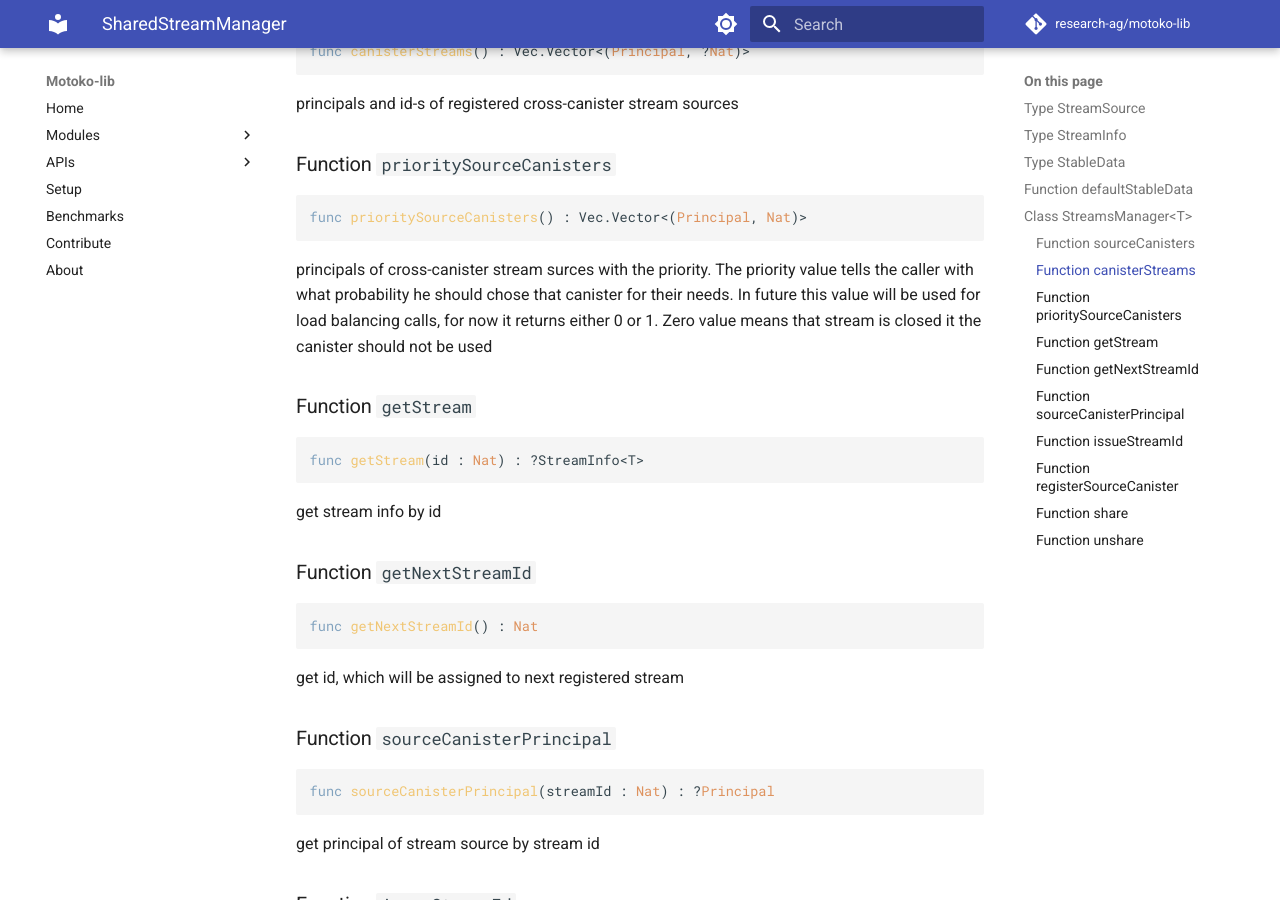
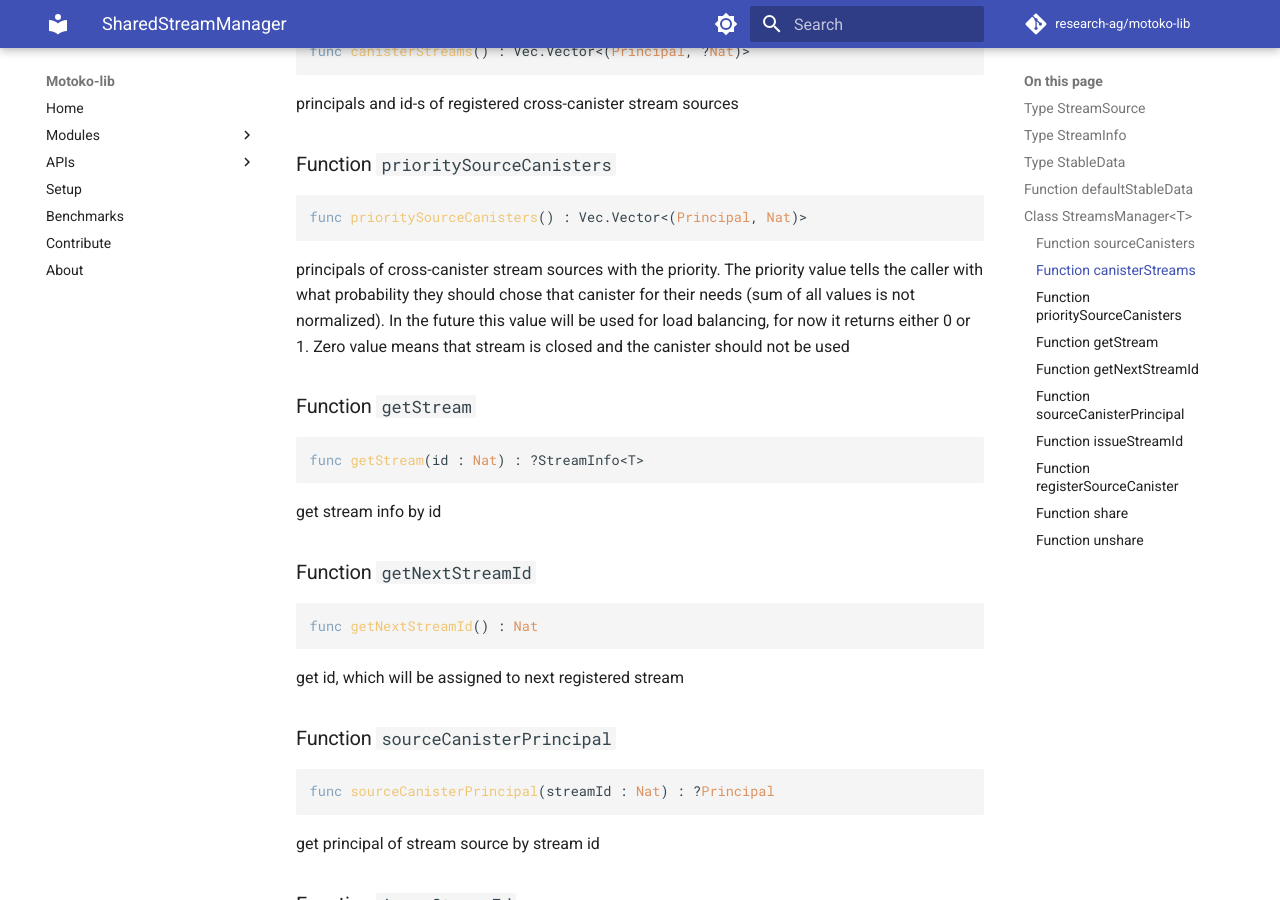
Before and after one commit to research-ag/motoko-lib, an MkDocs documentation site: the page built from docs/modoc/SharedStreamManager.md, in a window 1280 px wide and 900 px high, scrolled down 1108 px. Built offline with MkDocs 1.6.1 and Material for MkDocs 9.7.7, drawn with Linux system fonts in a browser that asks for light colours; comment, search, counter and statistics services are not loaded.

Commit message:
updated documentation comment

````diff
--- a/docs/modoc/SharedStreamManager.md
+++ b/docs/modoc/SharedStreamManager.md
@@ -53,9 +53,9 @@
 func prioritySourceCanisters() : Vec.Vector<(Principal, Nat)>
 ```
 
-principals of cross-canister stream surces with the priority. The priority value tells the caller
-with what probability he should chose that canister for their needs. In future this value will be used for
-load balancing calls, for now it returns either 0 or 1. Zero value means that stream is closed it the canister should not be used
+principals of cross-canister stream sources with the priority. The priority value tells the caller with what probability they should
+chose that canister for their needs (sum of all values is not normalized). In the future this value will be used for
+load balancing, for now it returns either 0 or 1. Zero value means that stream is closed and the canister should not be used
 
 
 ### Function `getStream`
````
Also changed, not shown: 1 other file.
